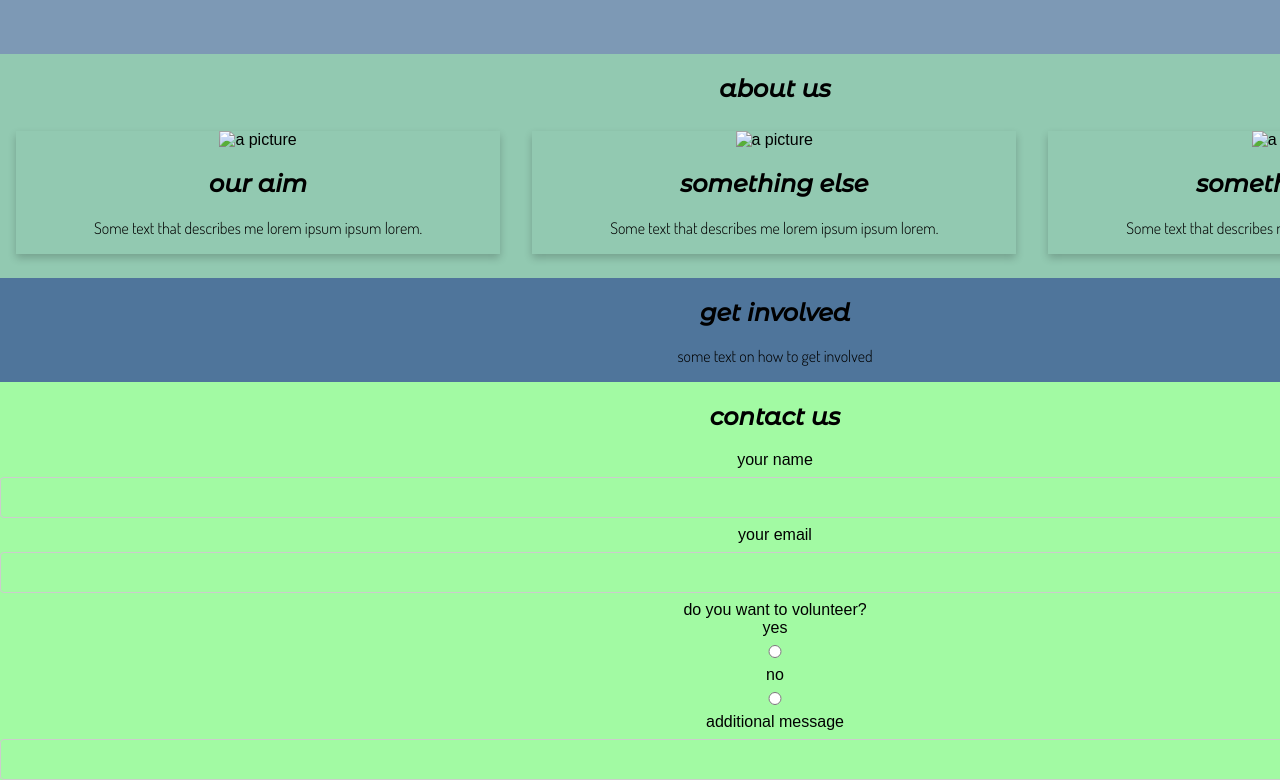
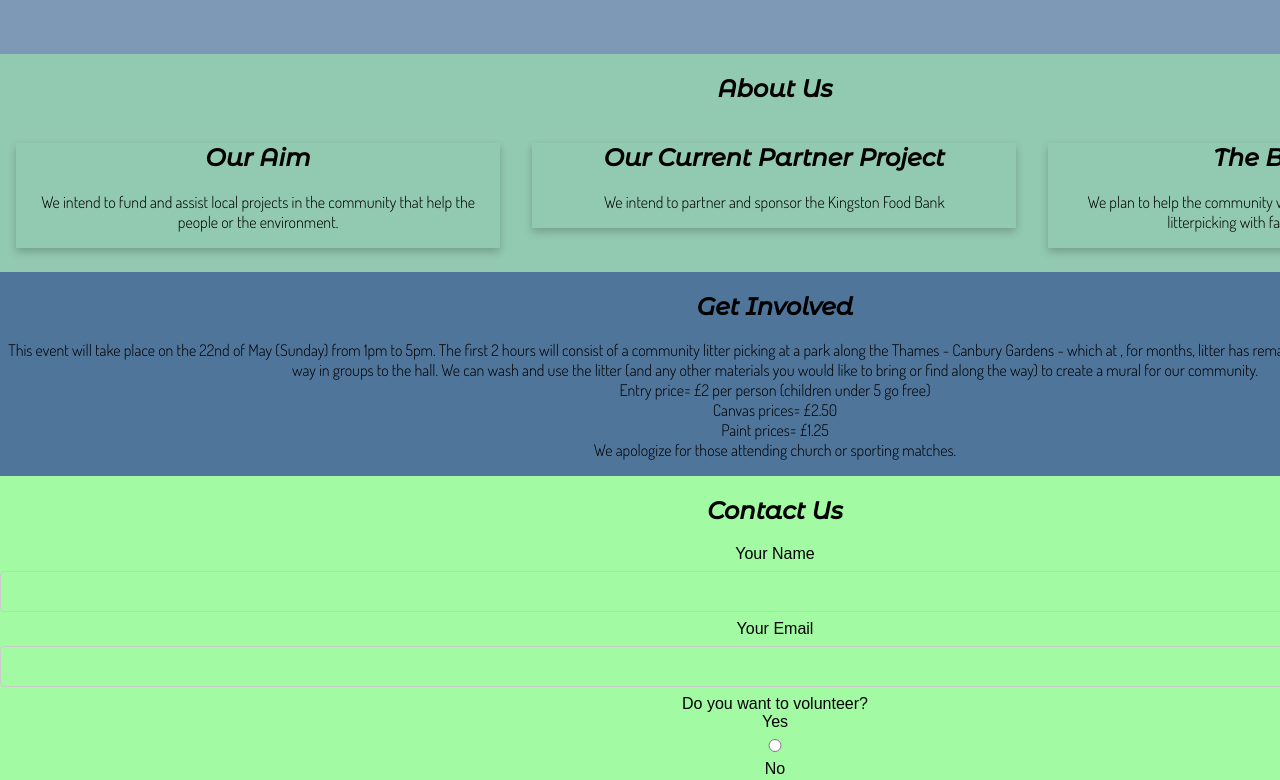
Before and after one commit to ab-rna/recycling, a plain HTML site: page index.html in a window 1280 px wide. Shown: the part 146-926 px from the top of the page. Drawn offline with Linux system fonts and the light colour scheme; files that its build step writes are made by us from their sources.

Commit message:
Update index.html

```diff
--- a/index.html
+++ b/index.html
@@ -4,8 +4,8 @@
   <head>
 
     <meta charset="utf-8">
-    <title>project title</title>
-	 <link rel="stylesheet" href="styles.css">
+    <title>Operation Craftbug</title>
+	 <link rel="stylesheet" href="css/styles.css">
 	 <link rel="preconnect" href="https://fonts.googleapis.com">
     <link rel="preconnect" href="https://fonts.gstatic.com" crossorigin>
 	 <link href="https://fonts.googleapis.com/css2?family=Dosis:wght@300&family=Montserrat+Alternates:ital,wght@1,500&display=swap" rel="stylesheet">
@@ -17,41 +17,38 @@
 	  <table class="intro five">
 		  <tr>
 		    <td>
-				 <h1>project name</h1>
-	          <p>short catchphrase</p>
+				 <h1>Operation Craftbug</h1>
+	          	<p></p>
 			  </td>
 		  </tr>
 	  </table>
 
 	  </div><div class="about two">
-	  <h2 style="text-align:center">about us</h2>
+	  <h2 style="text-align:center">About Us</h2>
 <div class="row">
   <div class="column">
     <div class="card">
-      <img src="/w3images/team1.jpg" alt="a picture" style="width:100%">
       <div class="container">
-        <h2>our aim</h2>
-        <p>Some text that describes me lorem ipsum ipsum lorem.</p>
+        <h2>Our Aim</h2>
+        <p>We intend to fund and assist local projects in the community that help the people or the environment.</p>
       </div>
     </div>
   </div>
 
     <div class="column">
     <div class="card">
-      <img src="/w3images/team2.jpg" alt="a picture" style="width:100%">
       <div class="container">
-        <h2>something else</h2>
-        <p>Some text that describes me lorem ipsum ipsum lorem.</p>
+        <h2>Our Current Partner Project</h2>
+        <p>We intend to partner and sponsor the Kingston Food Bank <a href="https://kingston.foodbank.org.uk/"></a></p>
       </div>
     </div>
   </div>
 
   <div class="column">
     <div class="card">
-      <img src="/w3images/team3.jpg" alt="a picture" style="width:100%">
       <div class="container">
-        <h2>something else</h2>
-        <p>Some text that describes me lorem ipsum ipsum lorem.</p>
+        <h2>The Benefits</h2>
+        <p>We plan to help the community with the benefits of donating money, litterpicking with families and creating art.</p>
       </div>
     </div>
   </div>
@@ -59,25 +56,31 @@
 	  </div>
 
 	<div class="involved four">
-		<h2>get involved</h2>
-		<p>some text on how to get involved<p>
+		<h2>Get Involved</h2>
+		<p>This event will take place on the 22nd of May (Sunday) from 1pm to 5pm. The first 2 hours will consist of a community litter picking at a park along the Thames - Canbury Gardens - which at , for months, litter has remained a problem. After that, we will make our way in groups to the hall. We can wash and use the litter (and any other materials you would like to bring or find along the way) to create a mural for our community. <br>
+Entry price= £2 per person (children under 5 go free) <br>
+Canvas prices= £2.50<br>
+Paint prices= £1.25 <br>
+We apologize for those attending church or sporting matches.<p>
 	  </div>
 
 	 <div class="contact one">
-		 <h2>contact us</h2>
+		 <div class="block">
+		 <h2>Contact Us</h2>
+		 </div>
 
 		 <form action="mailto:aaabarna@gmail.com">
-			 <label>your name</label>
+			 <label>Your Name</label>
 				 <input type="textbox" name="name">
-			 <label>your email</label>
+			 <label>Your Email</label>
 			 	<input type="email" name="email">
-			 <label>do you want to volunteer?</label>
+			 <label>Do you want to volunteer?</label>
 			 <br>
-			 yes
+			 Yes
 			 <input type="radio" name="yes_no">
-			 no
+			 No
 			 <input type="radio" name="yes_no">
-			 <label>additional message</label>
+			 <label>Additional Message</label>
 			 <input type="textarea" name="message">
 			 <button>Submit</button>
 		 </form>
```
